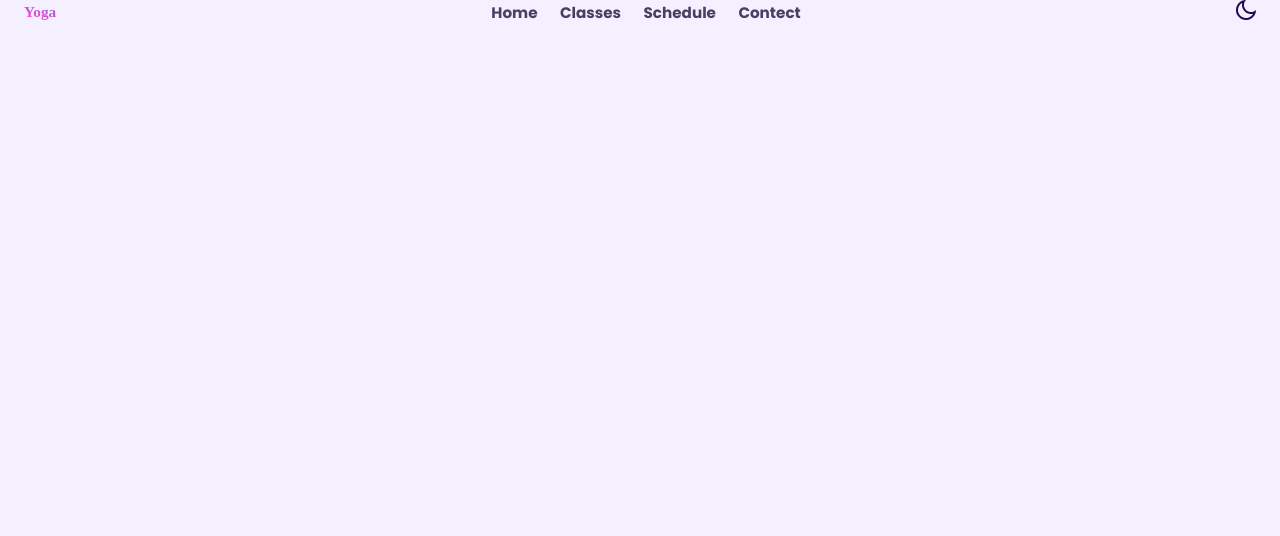
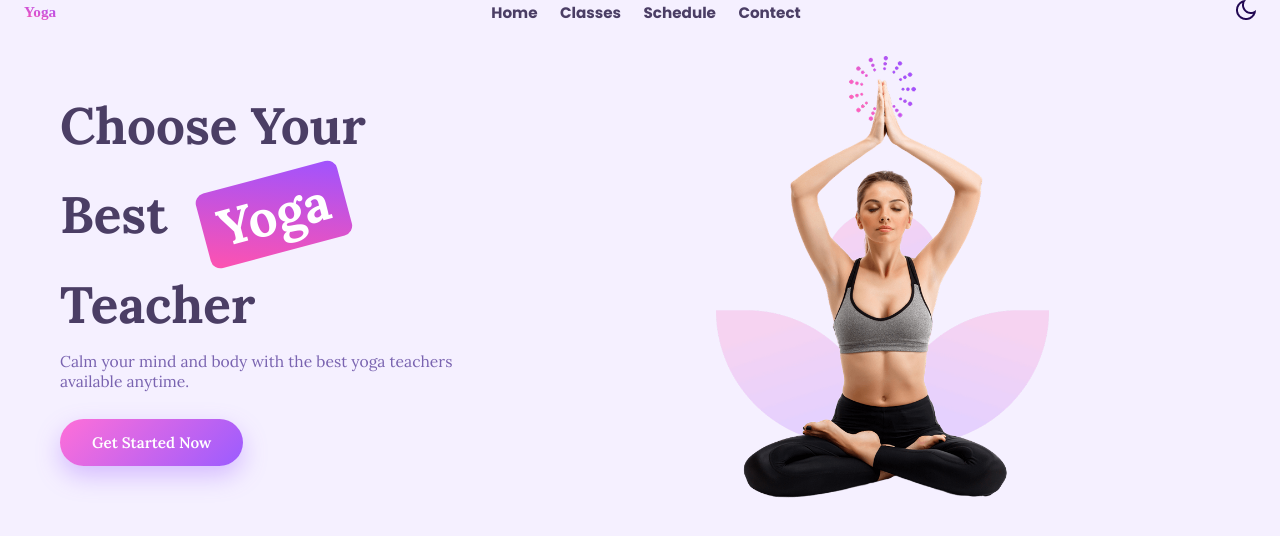
Before and after one commit to josegabrielzevallos/responsive-yoga-website, a plain HTML site: page index.html in a window 1280 px wide. Drawn offline with Linux system fonts and the light colour scheme.

Commit message:
chance in index header and styles

```diff
--- a/index.html
+++ b/index.html
@@ -57,11 +57,20 @@
     </header>
     <main>
 
-        <section >
-            <div >
+        <section class="hero">
+          <div class="hero-content">
+            <h1 class="hero-title">Choose Your</h1>
+            <h1 class="hero-title">Best <span class="gradient-text-home">Yoga</span></h1>
+            <h1 class="hero-title">Teacher</h1>
+            <p class="hero-subtitle">
+              Calm your mind and body with the best yoga teachers available anytime.
+            </p>
 
-            </div>
-
+            <button class="btn-gradient">Get Started Now</button>
+          </div>
+          <div>
+            <img src="./images/home-yoga.png" alt="Yoga Pose" class="hero-image" />
+          </div>
         </section>
 
         <section >
--- a/styles.css
+++ b/styles.css
@@ -147,3 +147,75 @@ body{
   text-decoration: none;
   font-size: 0.98rem;
 }
+/***********************************************************************************/
+/* ========== Main ========== */
+/* Contenedor general */
+.hero {
+  max-width: 1200px;
+  margin: 0 auto;
+  padding: 32px 20px 60px;
+}
+.hero-image{
+    width: 66%;
+    height: auto;
+}
+
+/* Título principal */
+.hero-title {
+  font-size: clamp(2.2rem, 4vw, 3.4rem);
+  line-height: 1.2;
+  font-weight: 700;
+}
+
+/* 👇 Aquí está el gradient en el texto "Yoga" */
+.gradient-text {
+  background: linear-gradient(90deg, #ff6fd8, #9b5cff);
+  -webkit-background-clip: text;
+  -webkit-text-fill-color: transparent;
+}
+.gradient-text-home {
+  display: inline-block;
+  margin: 20px;
+  padding: 8px 16px;
+  transform: rotate(-15deg);
+  background: var(--gradient-color);
+  border-radius: 10px;
+  color: white;
+}
+/* Subtítulo */
+.hero-subtitle {
+  max-width: 420px;
+  margin-top: 16px;
+  margin-bottom: 28px;
+  font-size: 0.98rem;
+  color: #7963b0;
+}
+
+/* Botón tipo diseño */
+.btn-gradient {
+  border: none;
+  border-radius: 999px;
+  padding: 14px 32px;
+  font-weight: 600;
+  font-size: 0.95rem;
+  cursor: pointer;
+  background: linear-gradient(135deg, #ff6fd8, #9b5cff);
+  color: #fff;
+  box-shadow: 0 10px 25px rgba(155, 92, 255, 0.35);
+  transition: transform 0.15s ease, box-shadow 0.15s ease;
+}
+
+.btn-gradient:hover {
+  transform: translateY(-2px);
+  box-shadow: 0 16px 32px rgba(155, 92, 255, 0.45);
+}
+
+/* Responsivo básico */
+@media (min-width: 900px) {
+  .hero {
+    display: grid;
+    grid-template-columns: 1.1fr 0.9fr;
+    align-items: center;
+    column-gap: 40px;
+  }
+}
```
